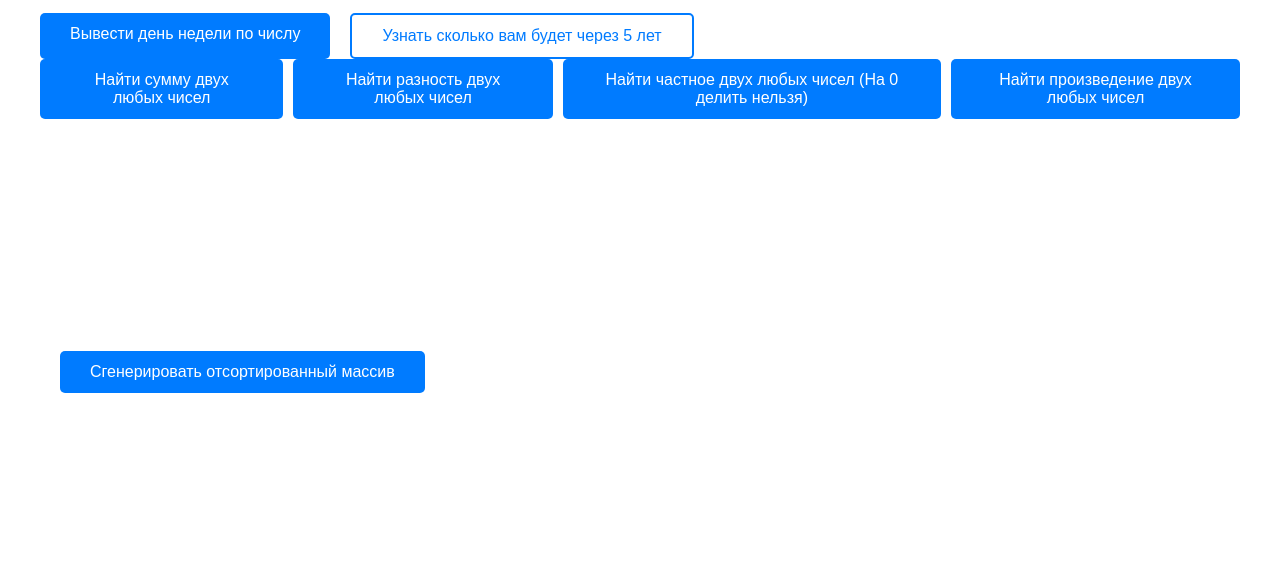
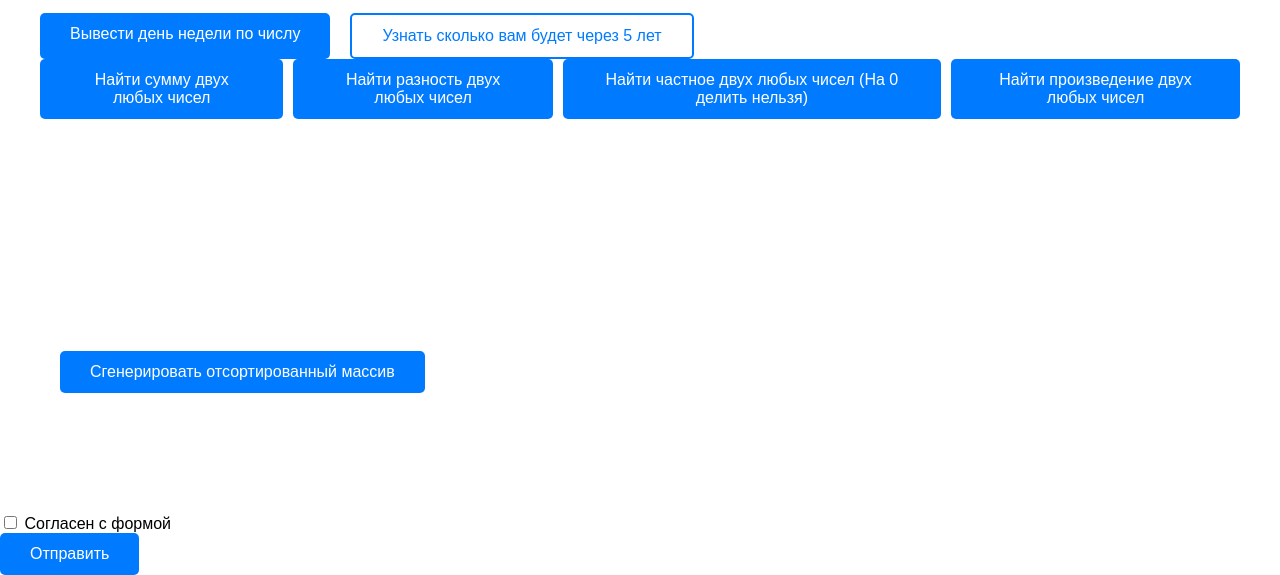
Before and after one commit to zxc-alone/saitu, a plain HTML site: page index.html in a window 1280 px wide. Shown: the part 368-943 px from the top of the page. Before the commit the page ends 921 px from the top, so only its background shows below. Drawn offline with Linux system fonts and the light colour scheme.

Commit message:
Update index.html

```diff
--- a/index.html
+++ b/index.html
@@ -288,9 +288,15 @@ button:first-child:hover {
         </div>
     </div>
     <div class="Massiv"><button onclick="alert(numbers.sort(function(a, b) { return a - b; }))"> Сгенерировать отсортированный массив </button></div>
-<div class="top_logo">
 
-</div>
+<input id="checkbox" type="checkbox" class = "check">
+
+<label for="checkbox">
+ Согласен с формой
+</label>
+    <form class="form" action="#">
+<button type="submit">Отправить</button>
+</form>
 <script src="chota.js"></script>
 </body>
 </html>
```
